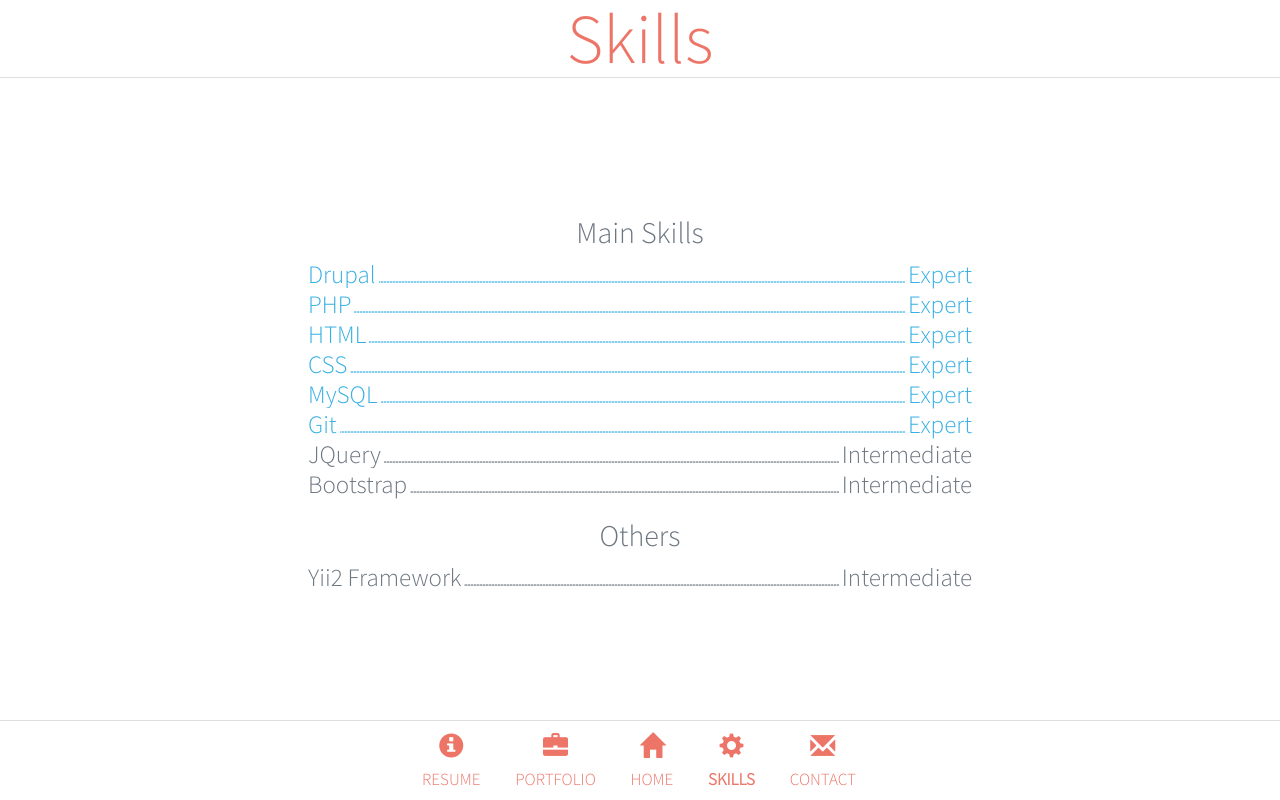
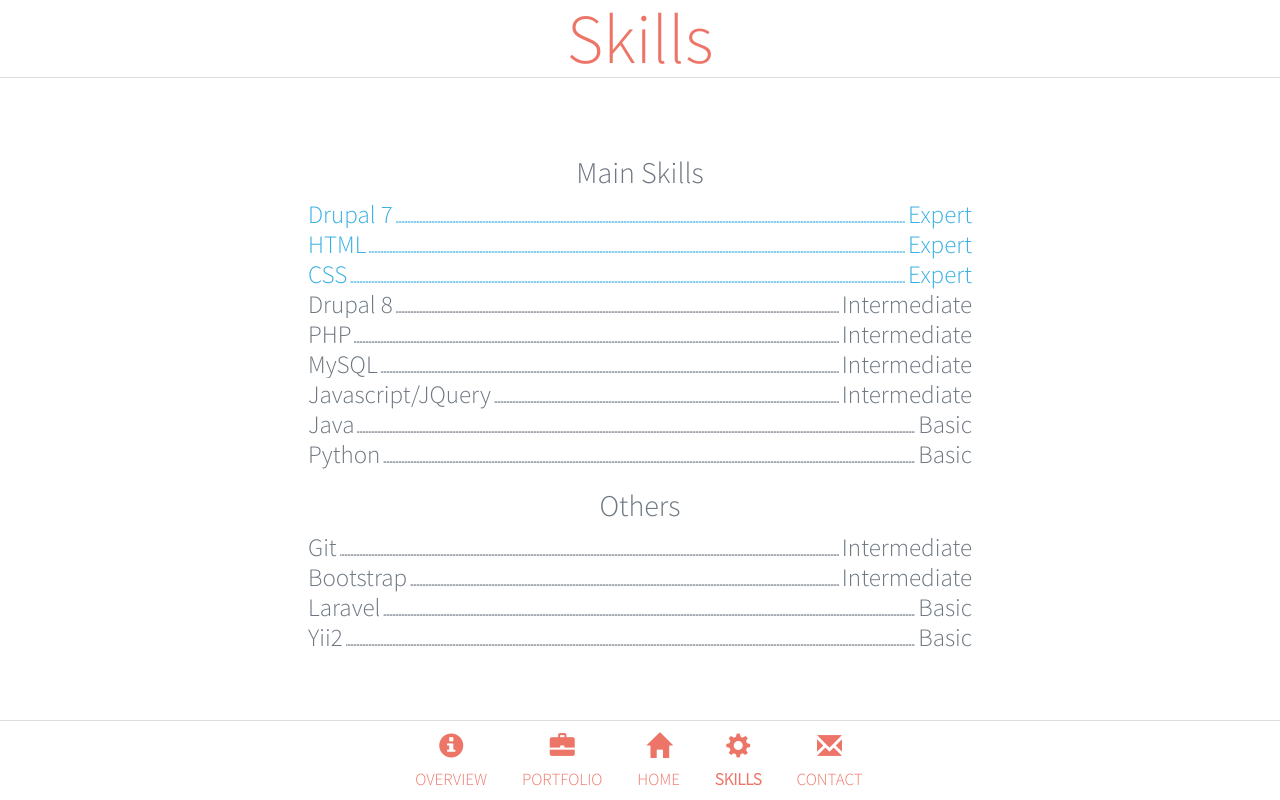
Before and after one commit to prie/prie.github.io, a plain HTML site: page index.html in a window 1280 px wide. Both pictures are taken after a click on the tab "SKILLS". Drawn offline with Linux system fonts and the light colour scheme.

Commit message:
skill add java & python

```diff
--- a/index.html
+++ b/index.html
@@ -58,8 +58,8 @@
         </div>
       </div>
 
-      <div role="tabpanel" class="tab-pane fade" id="resume">
-        <h1 class="cover-heading">Resume</h1>
+      <div role="tabpanel" class="tab-pane fade" id="overview">
+        <h1 class="cover-heading">Overview</h1>
         <div class="site-wrapper">
           <div class="site-wrapper-inner">
             <div class="cover-container">
@@ -101,20 +101,24 @@
               <div class="lead">
                 <h2>Main Skills</h2>
                 <ul>
-                  <li class="exp"><span class="skill">Drupal</span><span class="lvl">Expert</span></li>
-                  <li class="exp"><span class="skill">PHP</span><span class="lvl">Expert</span></li>
+                  <li class="exp"><span class="skill">Drupal 7</span><span class="lvl">Expert</span></li>
                   <li class="exp"><span class="skill">HTML</span><span class="lvl">Expert</span></li>
                   <li class="exp"><span class="skill">CSS</span><span class="lvl">Expert</span></li>
-                  <li class="exp"><span class="skill">MySQL</span><span class="lvl">Expert</span></li>
-                  <li class="exp"><span class="skill">Git</span><span class="lvl">Expert</span></li>
-                  <li><span class="skill">JQuery</span><span class="lvl">Intermediate</span></li>
-                  <li><span class="skill">Bootstrap</span><span class="lvl">Intermediate</span></li>
+                  <li><span class="skill">Drupal 8</span><span class="lvl">Intermediate</span></li>
+                  <li><span class="skill">PHP</span><span class="lvl">Intermediate</span></li>
+                  <li><span class="skill">MySQL</span><span class="lvl">Intermediate</span></li>
+                  <li><span class="skill">Javascript/JQuery</span><span class="lvl">Intermediate</span></li>
+                  <li><span class="skill">Java</span><span class="lvl">Basic</span></li>
+                  <li><span class="skill">Python</span><span class="lvl">Basic</span></li>
                 </ul>
               </div>
               <div class="lead">
                 <h2>Others</h2>
                 <ul>
-                  <li><span class="skill">Yii2 Framework</span><span class="lvl">Intermediate</span></li>
+                  <li><span class="skill">Git</span><span class="lvl">Intermediate</span></li>
+                  <li><span class="skill">Bootstrap</span><span class="lvl">Intermediate</span></li>
+                  <li><span class="skill">Laravel</span><span class="lvl">Basic</span></li>
+                  <li><span class="skill">Yii2</span><span class="lvl">Basic</span></li>
                 </ul>
               </div>
             </div>
@@ -737,8 +741,8 @@
 
       <ul class="nav nav-tabs" role="tablist">
         <li role="presentation">
-          <a href="#resume" aria-controls="resume" role="tab" data-toggle="tab">
-            <i class="glyphicon glyphicon-info-sign"></i><span class="mn-ltr">RESUME</span>
+          <a href="#overview" aria-controls="overview" role="tab" data-toggle="tab">
+            <i class="glyphicon glyphicon-info-sign"></i><span class="mn-ltr">OVERVIEW</span>
           </a>
         </li>
         <li role="presentation">
```
